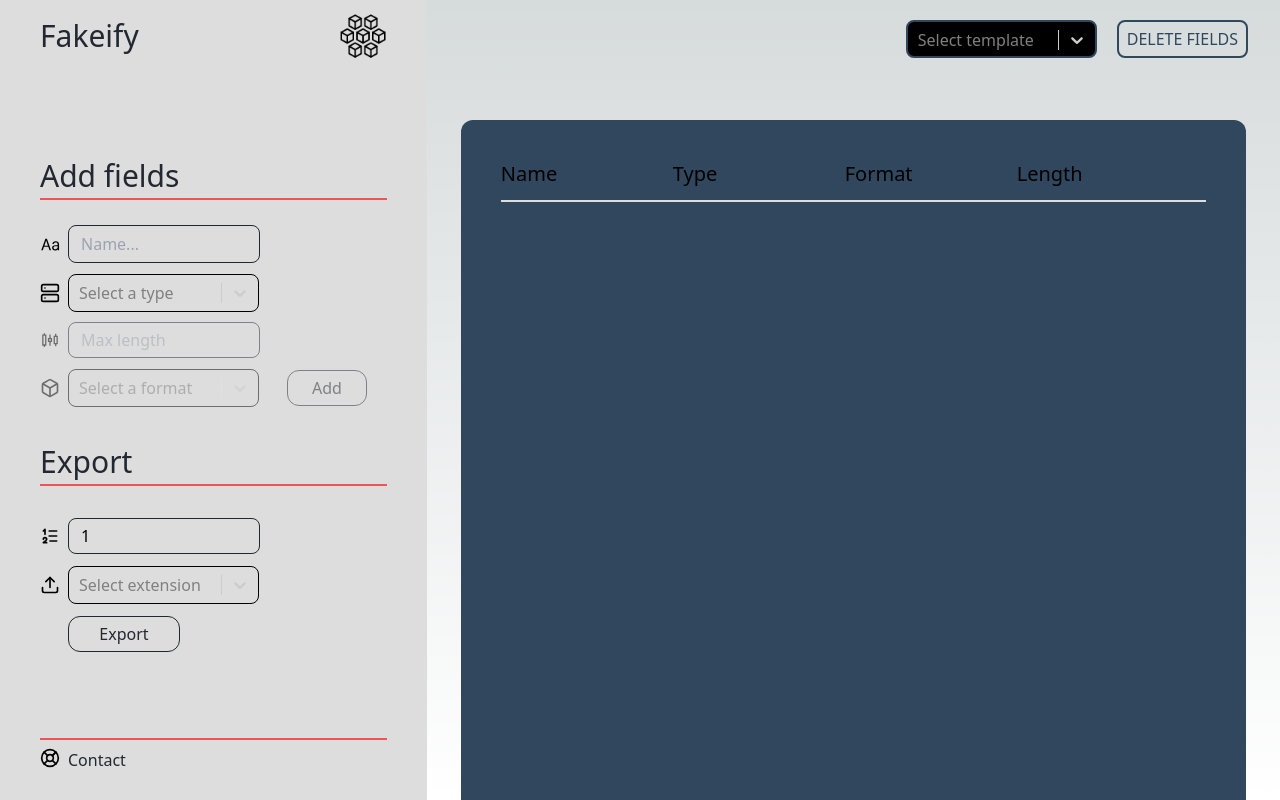
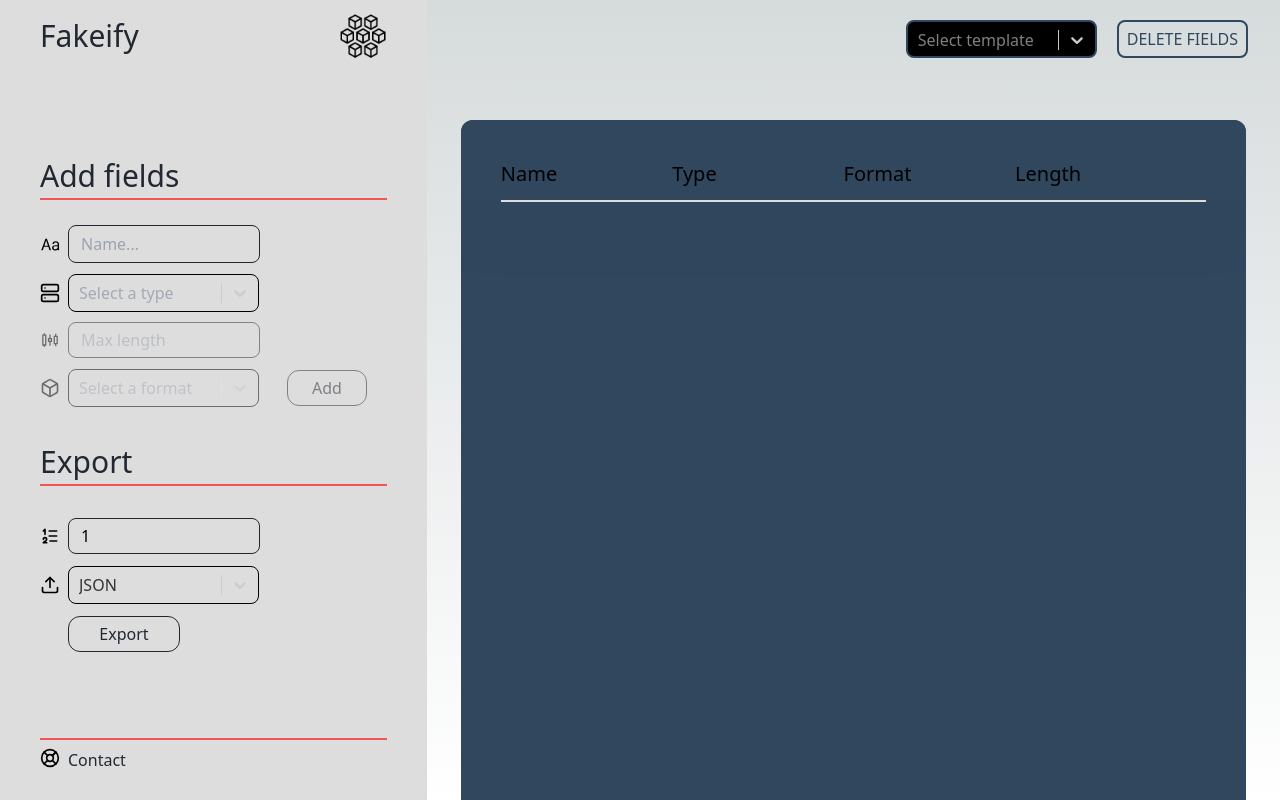
Before and after one commit to Ph-lo/Fakeify, a Next.js app in the folder app/: page / in a window 1280 px wide. Both pictures are taken after a click on the button "Get started!". Built offline with nearby package versions, Linux system fonts and the light colour scheme.

Commit message:
export to csv & json + download ok

```diff
--- a/app/components/DisplayFields.tsx
+++ b/app/components/DisplayFields.tsx
@@ -86,14 +86,17 @@ export const DisplayFields = () => {
       animate={{ opacity: 1 }}
       initial={{ opacity: 0 }}
       transition={{ duration: 0.3, delay: 0 }}
+      className="h-full"
     >
-      <div>
-        <header className="flex text-xl pb-3 mx-10 space-x-5 pt-10 border-b-2 border-primary">
-          <h3 className="w-full">Name</h3>
-          <h3 className="w-full">Type</h3>
-          <h3 className="w-full">Format</h3>
-          <h3 className="w-full">Length</h3>
-          <div className="w-20" />
+      <div id="noScrollBar" className="h-full overflow-y-scroll">
+        <header className="sticky z-10 rounded-xl top-0 text-xl px-10 space-x-5 pt-10 shadow-[0_35px_40px_-10px_#30475E] bg-appBlue">
+          <div className="flex border-b-2 pb-3 border-primary">
+            <h3 className="w-full">Name</h3>
+            <h3 className="w-full">Type</h3>
+            <h3 className="w-full">Format</h3>
+            <h3 className="w-full">Length</h3>
+            <div className="w-20" />
+          </div>
         </header>
         <div className="mt-10">
           {data?.map((row: any, index: number) => (
--- a/app/components/SideMenu.tsx
+++ b/app/components/SideMenu.tsx
@@ -9,6 +9,7 @@ import Select from "react-select";
 import Link from "next/link";
 import { useRouter } from "next/router";
 import { AppContext } from "../context/AppProvider";
+import { CSVLink, CSVDownload } from "react-csv";
 
 export const SideMenu = () => {
   const { isHome, setIsHome } = useContext(AppContext);
@@ -72,10 +73,15 @@ const FormNav = () => {
   const [exportSetting, setExportSetting] = useState<{
     nbr: string;
     extension: string;
-  }>({ nbr: "1", extension: "" });
-  const options: { value: string; label: string }[] = [
-    { label: "String", value: "string" },
-  ];
+  }>({ nbr: "1", extension: "json" });
+  const [exportDoc, setExportDoc] = useState<{
+    ready: boolean;
+    doc: { header: any; data: any };
+  }>({
+    ready: false,
+    doc: { header: [], data: [] },
+  });
+
   const FORMATS = {
     phone: [
       { value: "us", label: "US" },
@@ -135,9 +141,15 @@ const FormNav = () => {
       ...provided,
       color: state?.isSelected ? "white" : "black",
     }),
+    placeholder: (defaultStyles: any) => {
+      return {
+        ...defaultStyles,
+        color: "#A3A9B4",
+      };
+    },
   };
   const { data } = useContext(AppContext);
-  console.log(data);
+  //console.log(data);
   return (
     <motion.div
       key="side-menu-form"
@@ -276,18 +288,19 @@ const FormNav = () => {
                   <TbListNumbers size={20} color={"black"} />
                 </label>
                 <input
-                  placeholder="Max length"
-                  className="bg-primary border-1 h-9 w-48 pl-3 rounded-lg border-secondary"
+                  placeholder="Number of rows"
+                  className="bg-primary text-black border-1 h-9 w-48 pl-3 rounded-lg border-secondary"
                   type="number"
                   name="max"
                   id="max"
                   value={exportSetting?.nbr}
-                  onChange={(e) =>
+                  onChange={(e) => {
                     setExportSetting({
                       ...exportSetting,
                       nbr: e?.target?.value,
-                    })
-                  }
+                    });
+                    // setExportDoc({ready: false, doc: []});
+                  }}
                 />
               </div>
               <div className="flex space-x-2 items-center">
@@ -296,13 +309,71 @@ const FormNav = () => {
                 </label>
                 <Select
                   placeholder="Select extension"
-                  options={options}
+                  options={[
+                    { label: "CSV", value: "csv" },
+                    { label: "JSON", value: "json" },
+                  ]}
                   theme={theme}
                   styles={customStyle}
+                  value={{
+                    label: exportSetting?.extension.toUpperCase(),
+                    value: exportSetting?.extension,
+                  }}
+                  onChange={(e) =>
+                    setExportSetting({
+                      ...exportSetting,
+                      extension: e?.value as string,
+                    })
+                  }
                 />
               </div>
 
               <div className="flex items-center">
+                {exportDoc?.ready && exportSetting?.extension === "csv" ? (
+                  <motion.div
+                    key="btn"
+                    //animate={{ opacity: 1, width: 100 }}
+                    animate={{
+                      backgroundColor: ["hsl(0, 0, 87)", "hsl(141, 37, 57)"],
+                      borderColor: "#68B984",
+                      color: "#DDDDDD",
+                    }}
+                    // initial={{ opacity: 0 }}
+                    transition={{ duration: 0.5, delay: 0 }}
+                    className="flex items-center justify-center ml-7 w-28 h-9 text-secondary border-1 rounded-xl border-secondary"
+                  >
+                    <CSVLink
+                      data={exportDoc?.doc?.data}
+                      //headers={exportDoc?.doc?.header}
+                    >
+                      Download
+                    </CSVLink>
+                  </motion.div>
+                ) : exportDoc?.ready && exportSetting?.extension === "json" ? (
+                  <motion.div
+                    key="btn-json"
+                    //animate={{ opacity: 1, width: 100 }}
+                    animate={{
+                      backgroundColor: ["hsl(0, 0, 87)", "hsl(141, 37, 57)"],
+                      borderColor: "#68B984",
+                      color: "#DDDDDD",
+                    }}
+                    // initial={{ opacity: 0 }}
+                    transition={{ duration: 0.5, delay: 0 }}
+                    className="flex items-center justify-center ml-7 w-28 h-9 text-secondary border-1 rounded-xl border-secondary"
+                  >
+                    <a
+                      href={URL.createObjectURL(
+                        new Blob([JSON.stringify(exportDoc?.doc?.data)], {
+                          type: "text/plain",
+                        })
+                      )}
+                      download="Fake-data.json"
+                    >
+                      Download
+                    </a>
+                  </motion.div>
+                ) : (
                   <input
                     className="bg-primary ml-7 w-28 h-9 text-secondary border-1 rounded-xl border-secondary"
                     type="submit"
@@ -314,6 +385,7 @@ const FormNav = () => {
                         headers: { "Content-Type": "application/json" },
                         body: JSON.stringify({
                           fieldNbr: exportSetting?.nbr,
+                          extension: exportSetting?.extension,
                           data: data?.map((d: any) => ({
                             name: d?.name,
                             type: d?.type?.value,
@@ -324,10 +396,22 @@ const FormNav = () => {
                         }),
                       })
                         .then((res) => res.json())
-                      .then((r) => console.log(r))
+                        .then((r) => {
+                          //console.log(r);
+                          const headers = [];
+                          for (const e in r?.[0]) {
+                            headers?.push({ label: e, key: e });
+                          }
+                          setExportDoc({
+                            ready: true,
+                            doc: { header: headers, data: r },
+                          });
+                          //console.log(headers);
+                        })
                         .catch((e) => console.log(e));
                     }}
                   />
+                )}
               </div>
             </div>
           </div>
--- a/app/package.json
+++ b/app/package.json
@@ -13,6 +13,7 @@
     "@types/node": "18.11.18",
     "@types/react": "18.0.26",
     "@types/react-beautiful-dnd": "^13.1.3",
+    "@types/react-csv": "^1.1.3",
     "@types/react-dom": "18.0.10",
     "@types/react-lottie": "^1.2.6",
     "eslint": "8.30.0",
@@ -22,6 +23,7 @@
     "next": "13.1.1",
     "react": "18.2.0",
     "react-beautiful-dnd": "^13.1.1",
+    "react-csv": "^2.2.2",
     "react-dom": "18.2.0",
     "react-drag-listview": "^0.2.1",
     "react-draggable-list": "^4.1.0",
--- a/app/styles/globals.css
+++ b/app/styles/globals.css
@@ -120,3 +120,14 @@ a {
 .zIndex {
   z-index: 100;
 }
+
+*{
+  -ms-overflow-style: none;
+}
+#noScrollBar::-webkit-scrollbar {
+  display: none !important;
+}
+#noScrollBar {
+  -ms-overflow-style: none !important;  /* IE and Edge */
+  scrollbar-width: none !important;  /* Firefox */
+}
--- a/app/tailwind.config.js
+++ b/app/tailwind.config.js
@@ -6,9 +6,9 @@ module.exports = {
   ],
   theme: {
     borderWidth: {
-      '1': '1px',
-      '2': '2px',
-      '3': '3px'
+      1: "1px",
+      2: "2px",
+      3: "3px",
     },
     extend: {
       colors: {
@@ -17,6 +17,9 @@ module.exports = {
         appBlue: "#30475E",
         appRed: "#F05454",
       },
+      boxShadow: {
+        shadowBottom: "O 4px 4px rgba(0, 0, 0, 0.3)",
+      },
     },
   },
   plugins: [],
```
Also changed, not shown: 1 other file (tests, documents, lock files or other folders). Lines whose indentation alone changed are shown as unchanged.
